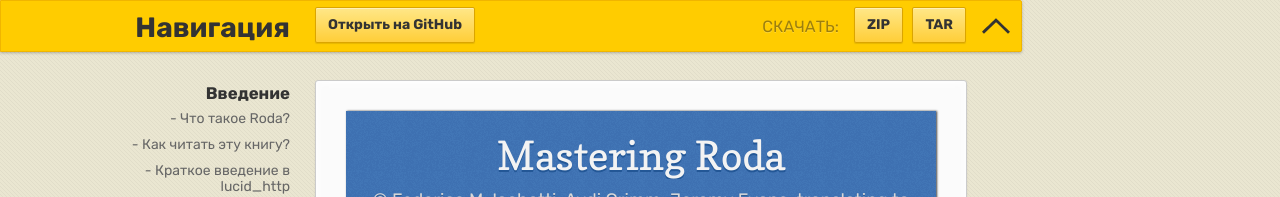
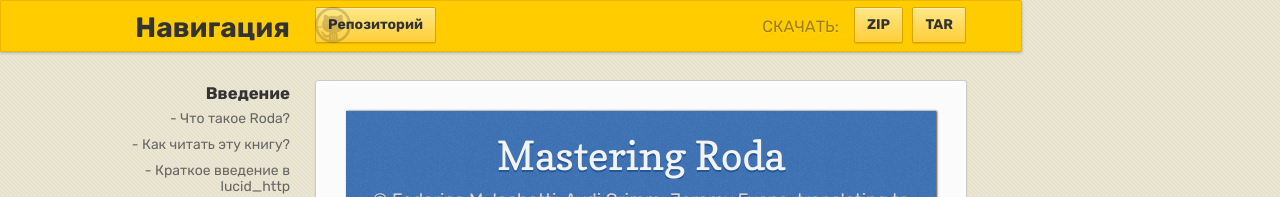
Before and after one commit to denisborovensky/github-pages-ebook-template, a Jekyll site: the page built from index.md, in a window 1280 px wide. Shown: the top 197 px of the page. Built offline with Jekyll 4.4.1, drawn with Linux system fonts in a browser that asks for light colours; some web fonts are replaced; our own code applies the rules of GitHub Pages for plain Markdown files.

Commit message:
feat: add github logo

```diff
--- a/_layouts/default.html
+++ b/_layouts/default.html
@@ -20,8 +20,8 @@
         <div id="nav-header">
           <h2>Навигация</h2>
         </div>
-        <span id="scroll" onclick="scrollToTop()"></span>
-        <a href="{{ site.github.repository_url }}" class="button fork"><strong>Открыть на GitHub</strong></a>
+        <div id="logo"></div>
+        <a href="{{ site.github.repository_url }}" class="button fork"><strong>Репозиторий</strong></a>
         {% if site.show_downloads %}
           <div class="downloads">
             <span>Скачать:</span>
@@ -31,6 +31,7 @@
             </ul>
           </div>
         {% endif %}
+        <div id="scroll" onclick="scrollToTop()"></div>
       </div><!-- end banner -->
 
     <div class="wrapper">
--- a/_sass/jekyll-theme-leap-day.scss
+++ b/_sass/jekyll-theme-leap-day.scss
@@ -280,13 +280,25 @@
   }
 
   #scroll {
-    position:absolute;
+    position: absolute;
     height: 36px;
     width: 36px;
-    right:7px;
+    right: 7px;
+    top: 7px;
+    display: block;
+    background: url(../images/scroll-icon.svg) no-repeat center;
+    cursor: pointer;
+  }
+
+  #scroll {
+    position: fixed;
+    height: 36px;
+    width: 36px;
     top:7px;
     display: block;
-    background: url(../images/scroll-icon.svg) no-repeat center;
+    left: 50%;
+    margin-left: -325px;
+    background: url(../images/octocat-logo.svg) no-repeat center;
     cursor: pointer;
   }
 }
```
